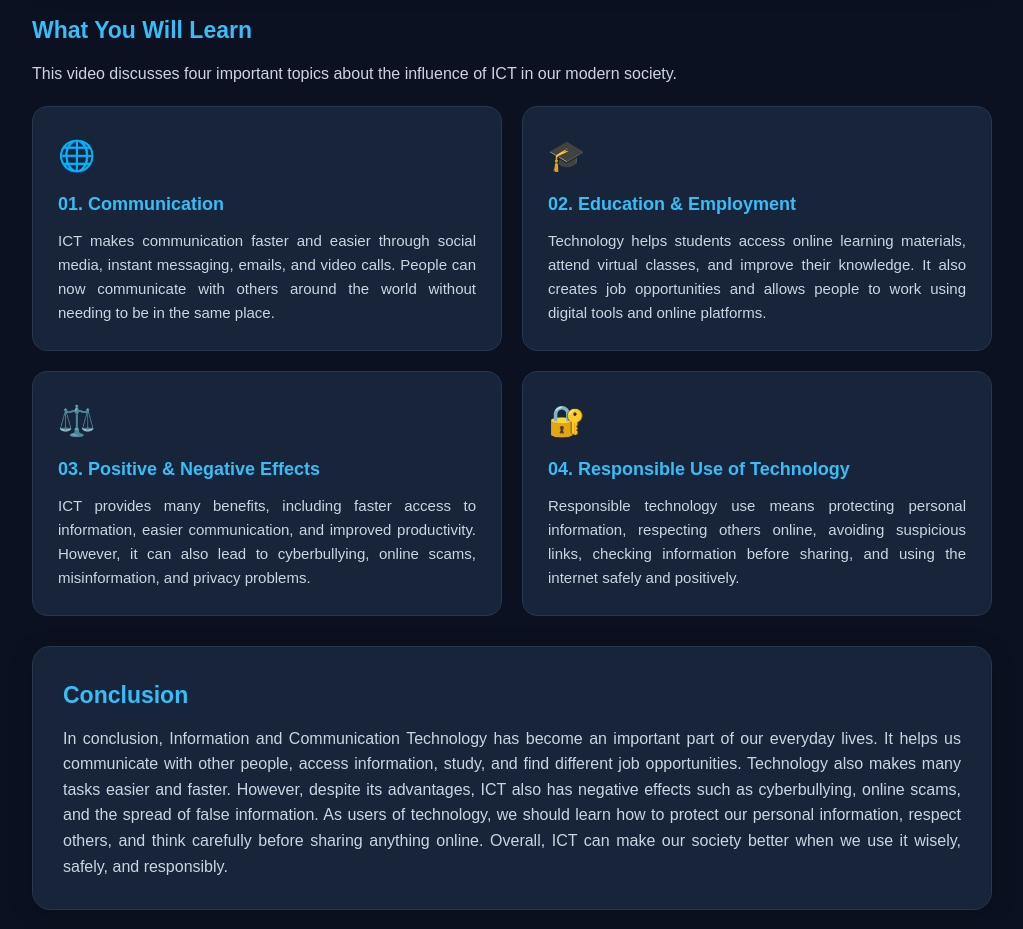
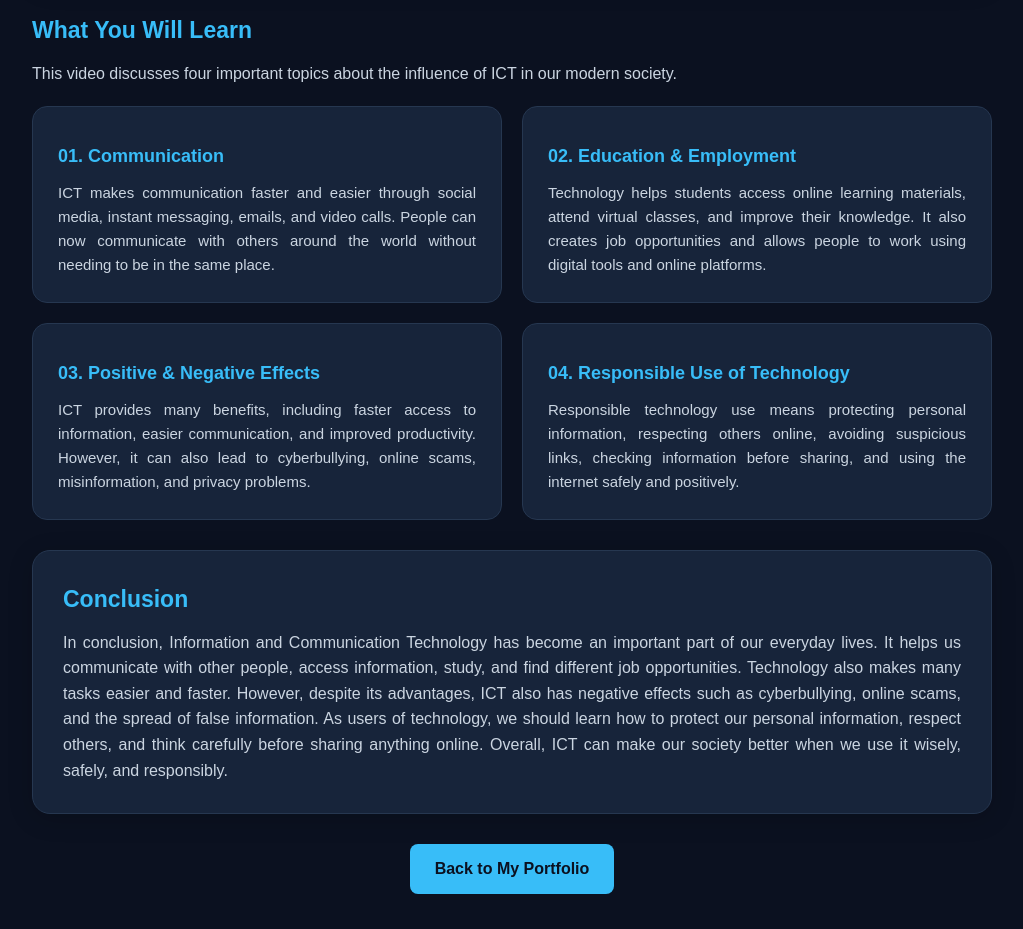
Before and after one commit to nicolashp44-dev/My-ICT-Portfolio, a plain HTML site: page output5.html in a window 1280 px wide. Shown: the part 1460-2389 px from the top of the page, without its empty margins (128-1151 px from the left). Drawn offline with Linux system fonts and the light colour scheme.

Commit message:
Update output5.html

```diff
--- a/output5.html
+++ b/output5.html
@@ -467,7 +467,7 @@
 
                 <!-- Topic 1 -->
                 <div class="topic-card">
-                    <div class="topic-icon">🌐</div>
+                    <div class="topic-icon"></div>
 
                     <h3>01. Communication</h3>
 
@@ -482,7 +482,7 @@
 
                 <!-- Topic 2 -->
                 <div class="topic-card">
-                    <div class="topic-icon">🎓</div>
+                    <div class="topic-icon"></div>
 
                     <h3>02. Education & Employment</h3>
 
@@ -497,7 +497,7 @@
 
                 <!-- Topic 3 -->
                 <div class="topic-card">
-                    <div class="topic-icon">⚖️</div>
+                    <div class="topic-icon"></div>
 
                     <h3>03. Positive & Negative Effects</h3>
 
@@ -512,7 +512,7 @@
 
                 <!-- Topic 4 -->
                 <div class="topic-card">
-                    <div class="topic-icon">🔐</div>
+                    <div class="topic-icon"></div>
 
                     <h3>04. Responsible Use of Technology</h3>
 
```
